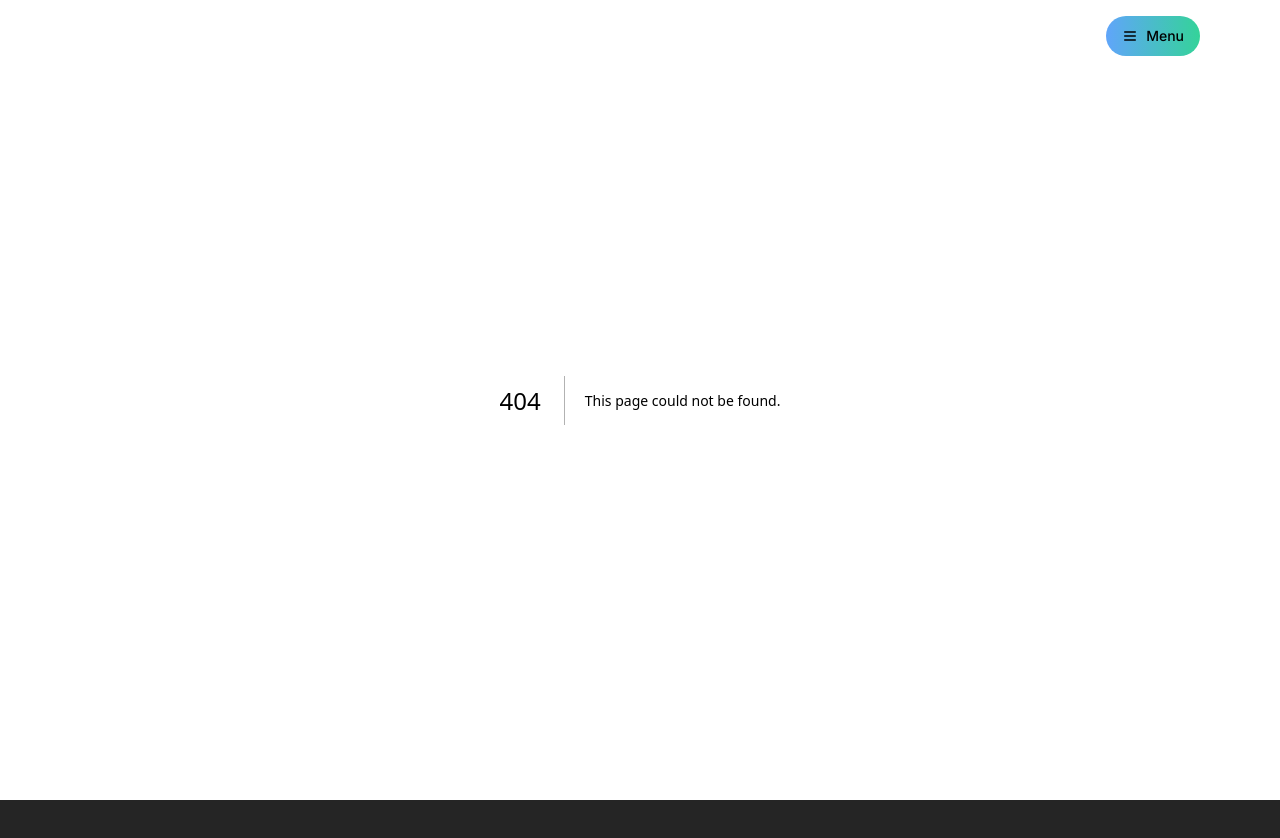
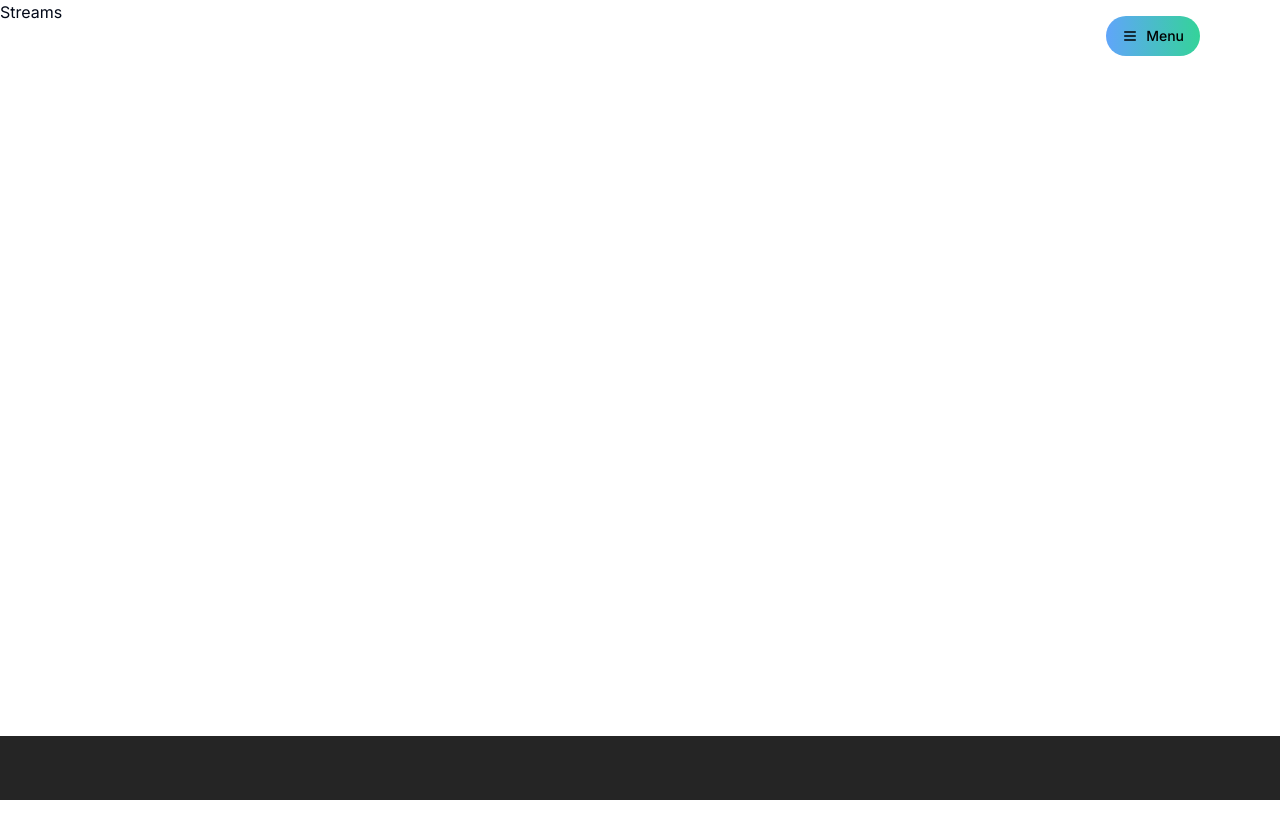
Before and after one commit to Lowgy/nopixel-infohub, a Next.js app: page /streams in a window 1280 px wide. Before the commit this address had no page. Shown: the top 838 px of the page. After the commit the page ends 800 px from the top, so only its background shows below. Built offline with nearby package versions, Linux system fonts and the light colour scheme.

Commit message:
Added vercel/analytics for fun, changed naming, created streams page folder

```diff
--- a/app/layout.tsx
+++ b/app/layout.tsx
@@ -5,6 +5,7 @@ import './globals.css';
 
 import { SiteHeader } from '@/components/site-header';
 import { SiteFooter } from '@/components/site-footer';
+import { Analytics } from '@vercel/analytics/react';
 
 const inter = Inter({ subsets: ['latin'] });
 
@@ -23,7 +24,10 @@ export default function RootLayout({
       <body className={inter.className}>
         <div className="relative flex min-h-screen flex-col">
           <SiteHeader />
-          <div className="flex-1">{children}</div>
+          <div className="flex-1">
+            {children}
+            <Analytics />
+          </div>
           <SiteFooter />
         </div>
       </body>
--- /dev/null
+++ b/app/streams/page.tsx
@@ -0,0 +1,7 @@
+export default function Streams() {
+  return (
+    <>
+      <h1>Streams</h1>
+    </>
+  );
+}
--- a/package.json
+++ b/package.json
@@ -13,6 +13,7 @@
     "@radix-ui/react-dropdown-menu": "^2.0.6",
     "@radix-ui/react-slot": "^1.0.2",
     "@radix-ui/react-tabs": "^1.0.4",
+    "@vercel/analytics": "^1.1.2",
     "class-variance-authority": "^0.7.0",
     "clsx": "^2.1.0",
     "dayjs": "^1.11.10",
```
Also changed, not shown: components/countdown-timer.tsx (renamed from components/CountdownTimer.tsx), 1 other file (tests, documents, lock files or other folders).
